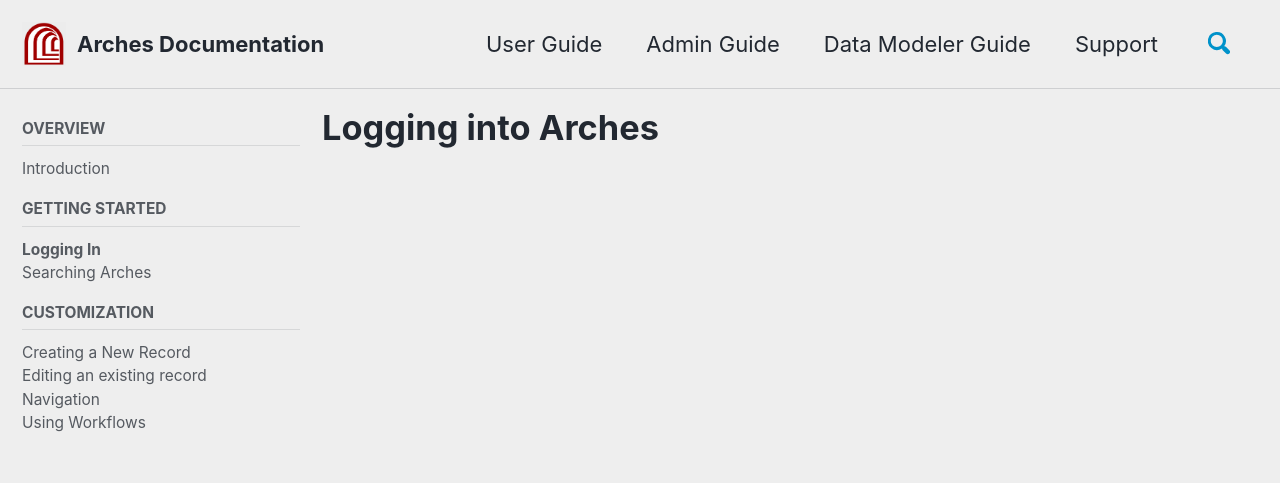
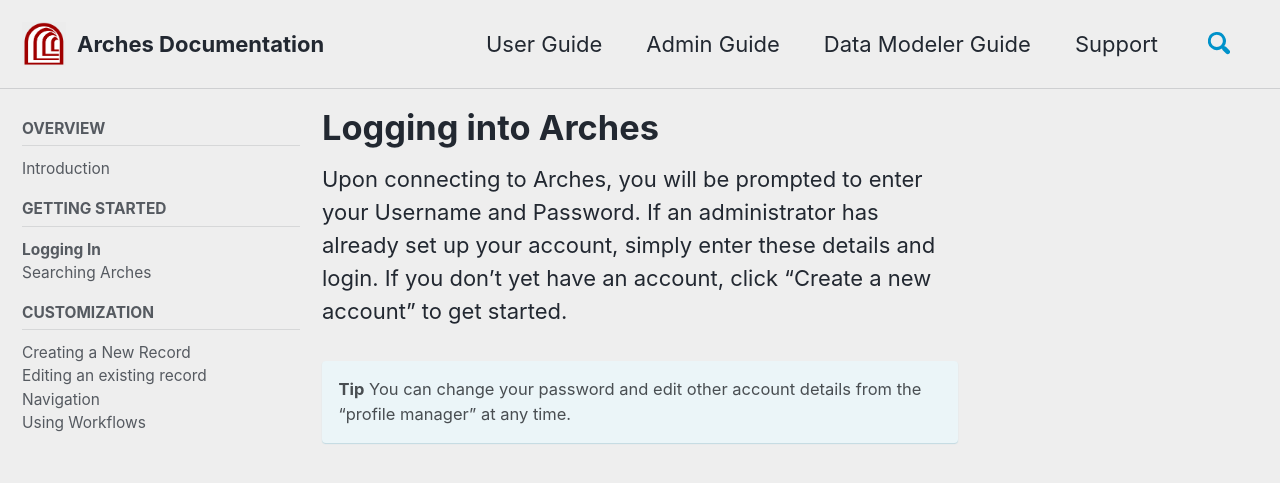
Before and after one commit to fargeo/archesguides, a Jekyll site: the page built from _pages/logging-in.md, in a window 1280 px wide and 900 px high. Shown: the top 483 px of the window. Built offline with Jekyll 4.4.1, drawn with Linux system fonts in a browser that asks for light colours; cached includes are drawn as plain includes; nearby versions of some CDN libraries.

Commit message:
user guide
logging in page and fixing a gif

```diff
--- a/_pages/logging-in.md
+++ b/_pages/logging-in.md
@@ -11,3 +11,8 @@
     values:
       author_profile: false
 ---
+Upon connecting to Arches, you will be prompted to enter your Username and Password. If an administrator has already set up your account, simply enter these details and login. If you don't yet have an account, click "Create a new account" to get started.
+
+**Tip**
+You can change your password and edit other account details from the "profile manager" at any time.
+{: .notice--info}
```
Also changed, not shown: _pages/searching.md (+2 -2 lines).
